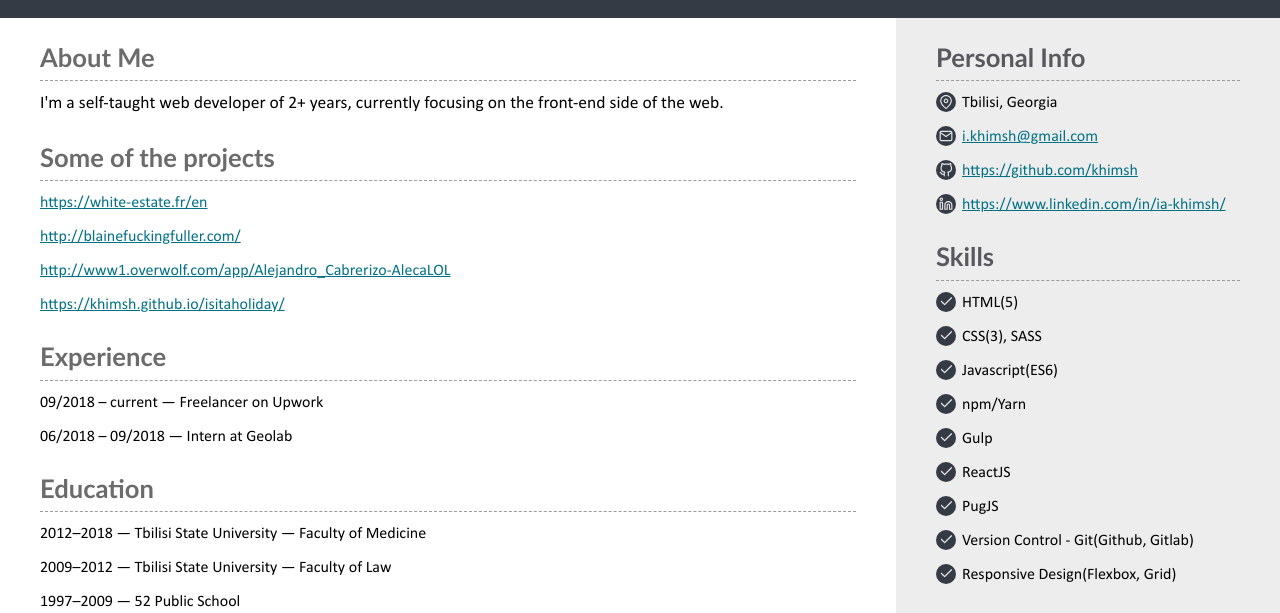
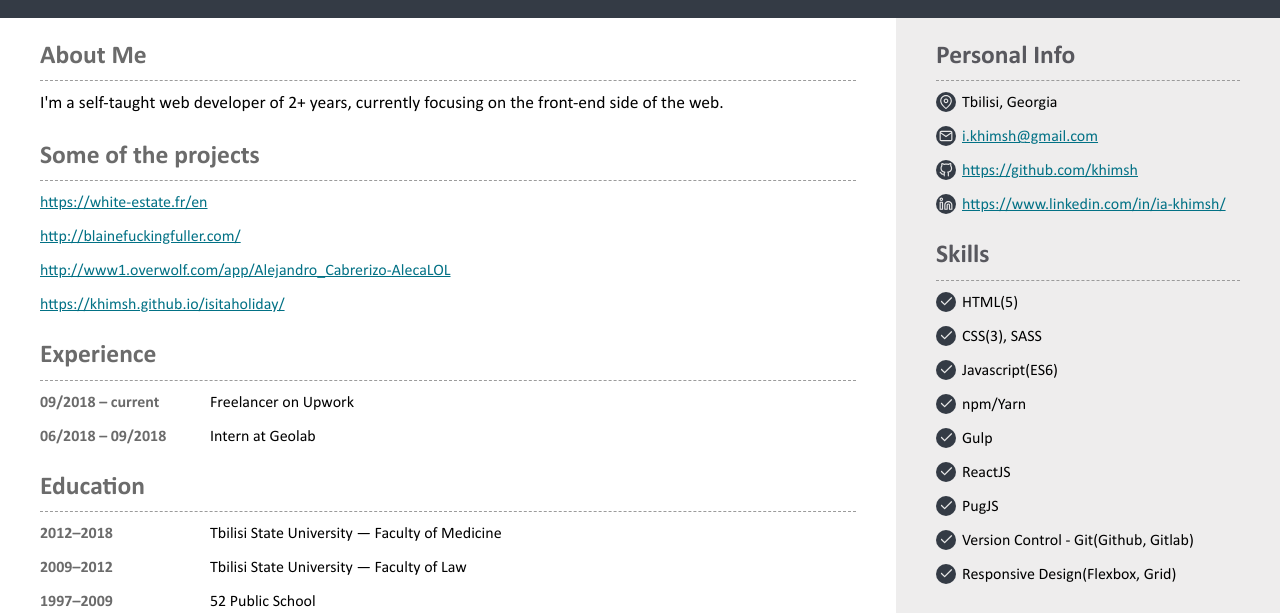
Before and after one commit to khimsh/resume, a plain HTML site: page index.html in a window 1280 px wide. Shown: the part 182-795 px from the top of the page. Drawn offline with Linux system fonts and the light colour scheme.

Commit message:
update layout

```diff
--- a/assets/css/main.css
+++ b/assets/css/main.css
@@ -1,24 +1,9 @@
-@font-face {
-    font-family: 'Calibri';
-    src: url('../fonts/Calibriregularitalic.woff2') format('woff2');
-    font-weight: normal;
-    font-style: italic;
-}
-
-@font-face {
-    font-family: 'Calibri';
-    src: url('../fonts/Calibribolditalic.woff2') format('woff2');
-    font-weight: bold;
-    font-style: italic;
-}
-
 @font-face {
 	font-family: 'Calibri';
 	src: url('../fonts/Calibribold.woff2') format('woff2');
 	font-weight: bold;
 	font-style: normal;
 }
-
 @font-face {
 	font-family: 'Calibri';
 	src: url('../fonts/calibriregular.woff2') format('woff2');
@@ -28,6 +13,7 @@
 
 :root {
 	--link: #027185;
+	--link-hover: #004ab8;
 }
 
 *,
@@ -56,7 +42,7 @@ a:visited {
 
 a:hover,
 a:active {
-	color: #004ab8;
+	color: var(--link-hover);
 }
 
 .container {
@@ -113,8 +99,15 @@ a:active {
 }
 
 .content {
+	display: flex;
+	justify-content: space-between;
+}
+
+@supports(display: grid) {
+	.content {
 		display: grid;
 		grid-template-columns: 7fr 3fr;
+	}
 }
 
 .about p {
@@ -193,6 +186,24 @@ aside li {
 	border-radius: 100%;
 	background-position: center;
 	background-repeat: no-repeat;
+}
+
+.experience ul li,
+.education ul li {
+	display: flex;
+	transition: all .1s linear;
+}
+
+.date {
+	margin-right: 10px;
+	width: 160px;
+	color: #6b6b6b;
+	font-weight: 700;
+}
+
+.experience ul li:hover,
+.education ul li:hover {
+	background-color: #e7e7e7;
 }
 
 .check-list li {
--- a/index.html
+++ b/index.html
@@ -8,7 +8,7 @@
 	<meta name="description" content="Resume for Ia Khimshiashvili, front-end web developer.">
 	<title>Ia Khimshiashvili - Resume</title>
 
-	<link preload rel="stylesheet" href="assets/css/main.css">
+	<link rel="stylesheet" href="assets/css/main.css">
 </head>
 
 <body>
@@ -57,8 +57,14 @@
 					<h2 class="section-header">Experience</h2>
 
 					<ul>
-						<li>09/2018 – current — Freelancer on Upwork</li>
-						<li>06/2018 – 09/2018 — Intern at Geolab</li>
+						<li>
+							<span class="date">09/2018 &ndash; current</span>
+							<span>Freelancer on Upwork</span>
+						</li>
+						<li>
+							<span class="date">06/2018 &ndash; 09/2018</span>
+							<span>Intern at Geolab</span>
+						</li>
 					</ul>
 				</section>
 
@@ -66,9 +72,18 @@
 					<h2 class="section-header">Education</h2>
 
 					<ul>
-						<li>2012–2018 — Tbilisi State University — Faculty of Medicine</li>
-						<li>2009–2012 — Tbilisi State University — Faculty of Law</li>
-						<li>1997–2009 — 52 Public School</li>
+						<li>
+							<span class="date">2012–2018</span>
+							<span>Tbilisi State University — Faculty of Medicine</span>
+						</li>
+						<li>
+							<span class="date">2009–2012</span>
+							<span>Tbilisi State University — Faculty of Law</span>
+						</li>
+						<li>
+							<span class="date">1997–2009</span>
+							<span>52 Public School</span>
+						</li>
 					</ul>
 				</section>
 			</main>
```
Also changed, not shown: assets/fonts/calibribolditalic.woff2 (deleted), assets/fonts/calibriregularitalic.woff2 (deleted). Lines whose indentation alone changed are shown as unchanged.
